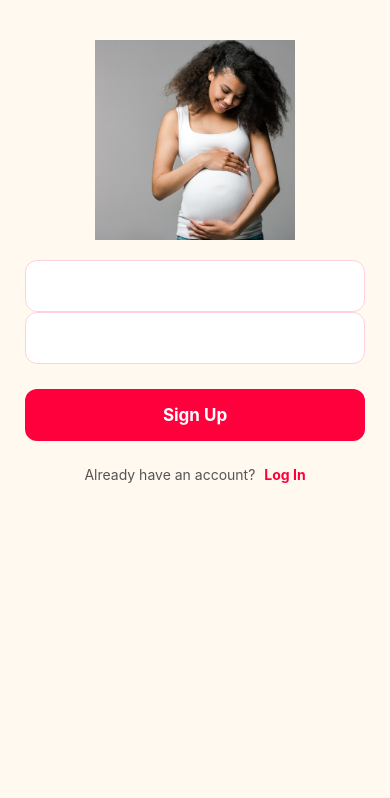
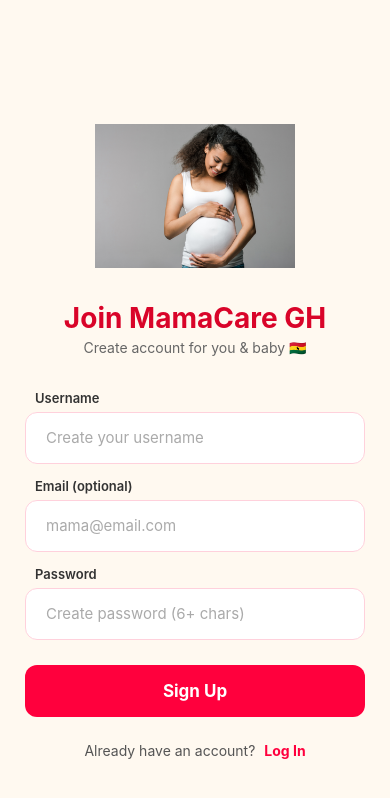
Before and after one commit to Philemon-Osae/healthyHabits, a React Native app: screen /Signup in a window 390 px wide. Shown: the top 798 px of the page. Built offline with nearby package versions, Linux system fonts and the light colour scheme.

Commit message:
Update signup.js

```diff
--- a/assets/components/signup.js
+++ b/assets/components/signup.js
@@ -1,61 +1,65 @@
-import React, {useState, useEffect} from 'react';
-import  {Image, View, Text, TextInput, TouchableOpacity} from 'react-native'
-
-
+import React, { useState } from 'react';
+import { Image, View, Text, TextInput, TouchableOpacity, ScrollView, KeyboardAvoidingView, Platform } from 'react-native'
 import styles from '../styles/signupStyles'
 
-export default function SignUp({navigation}) {
-
+export default function SignUp({ navigation }) {
   const [password, setPassword] = useState('');
   const [username, setUsername] = useState('');
+  const [email, setEmail] = useState('');
 
   return (
-    <View style={styles.container}>
+    <KeyboardAvoidingView style={styles.container} behavior={Platform.OS === 'ios' ? 'padding' : undefined}>
+      <ScrollView contentContainerStyle={styles.scrollContent} showsVerticalScrollIndicator={false}>
+
         <View style={styles.logoContainer}>
+          <Image source={require('../images/pregg.png')} style={styles.logo} resizeMode="contain" />
+          <Text style={styles.appName}>Join MamaCare GH</Text>
+          <Text style={styles.welcome}>Create account for you & baby 🇬🇭</Text>
+        </View>
 
-      <Image source={require('../images/pregg.png')} style={styles.logo} />
-      </View>
         <View style={styles.inputContainer}>
-
+          <Text style={styles.label}>Username</Text>
           <TextInput
-              style={[styles.input, {color: 'white'}]}
+            style={styles.input}
             placeholder="Create your username"
-              placeholderTextColor={'white'}
+            placeholderTextColor={'#aaa'}
             value={username}
             onChangeText={setUsername}
           />
 
+          <Text style={styles.label}>Email (optional)</Text>
           <TextInput
-              style={[styles.input, {color: 'white'}]}
-              placeholder="Enter your password"
-              placeholderTextColor={'white'}
+            style={styles.input}
+            placeholder="mama@email.com"
+            placeholderTextColor={'#aaa'}
+            value={email}
+            onChangeText={setEmail}
+            keyboardType="email-address"
+            autoCapitalize="none"
+          />
+
+          <Text style={styles.label}>Password</Text>
+          <TextInput
+            style={styles.input}
+            placeholder="Create password (6+ chars)"
+            placeholderTextColor={'#aaa'}
             value={password}
             onChangeText={setPassword}
             secureTextEntry={true}
           />
 
-
-          <TouchableOpacity
-              style={styles.customBotton}
-              onPress={() => navigation.navigate('Homepage')}
-            >
+          <TouchableOpacity style={styles.customBotton} onPress={() => navigation.navigate('Homepage')} activeOpacity={0.8}>
             <Text style={styles.textt}>Sign Up</Text>
           </TouchableOpacity>
 
           <View style={styles.signupContainer}>
             <Text style={styles.signText}>Already have an account? </Text>
-                <TouchableOpacity
-                onPress={() => navigation.navigate('Login')}
-                >
-                <Text style={[styles.signText, styles.signupLink]}>
-                  Log In
-                </Text>
+            <TouchableOpacity onPress={() => navigation.navigate('Login')}>
+              <Text style={[styles.signText, styles.signupLink]}>Log In</Text>
             </TouchableOpacity>
           </View>
-
-
         </View>
-
-       </View>
+      </ScrollView>
+    </KeyboardAvoidingView>
   );
 }
```
Lines whose indentation alone changed are shown as unchanged.
